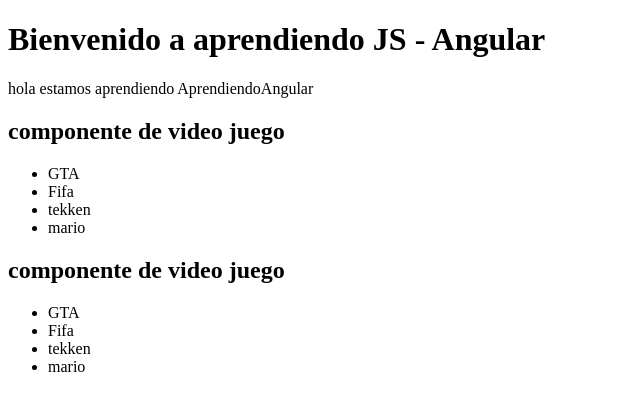
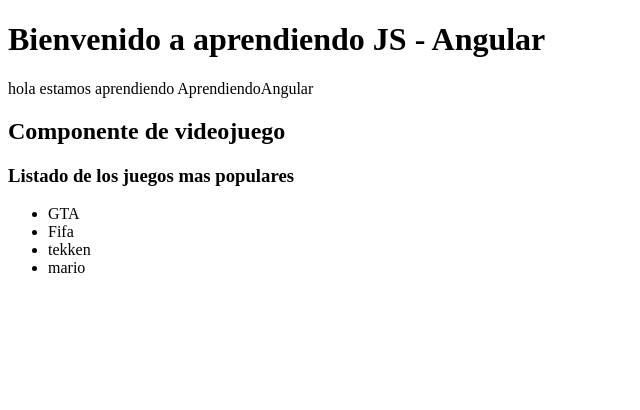
Before and after one commit to Juan-Camilo-Suarez/angular-start, an Angular app in the folder aprendiendo-angular/: page / in a window 1280 px wide. Shown: the top 410 px of the page, without its empty margins (0-640 px from the left). Built offline with nearby package versions, Linux system fonts and the light colour scheme.

Commit message:
separar las plantillas y agregar propiedades a un componente

```diff
--- a/aprendiendo-angular/src/app/app.component.html
+++ b/aprendiendo-angular/src/app/app.component.html
@@ -5,6 +5,5 @@
   <p>hola estamos aprendiendo AprendiendoAngular</p>
   <!--llamada al componente-->
   <videojuego></videojuego>
-  <videojuego></videojuego>
 
 </div>
--- a/aprendiendo-angular/src/app/video-juego/videojuego.component.html
+++ b/aprendiendo-angular/src/app/video-juego/videojuego.component.html
@@ -0,0 +1,8 @@
+<h2> {{ titulo}} </h2>
+<h3> {{ listado }}</h3>
+    <ul>
+        <li>GTA</li>
+        <li>Fifa</li>
+        <li>tekken</li>
+        <li>mario</li>
+    </ul>
--- a/aprendiendo-angular/src/app/video-juego/videojuego.component.ts
+++ b/aprendiendo-angular/src/app/video-juego/videojuego.component.ts
@@ -4,21 +4,18 @@ import { Component } from '@angular/core';
 //crear el componente
 @Component({
     selector: 'videojuego',
-    template: `
-               <h2> componente de video juego </h2>
-               <ul>
-                   <li>GTA</li>
-                   <li>Fifa</li>
-                   <li>tekken</li>
-                   <li>mario</li>
-               </ul>
-
-               `
+    templateUrl: './videojuego.component.html',
 })
 //exportar mi componente
 export  class VideoJuegoComponent{
+    //propiedades
+    public titulo: string;
+    public listado: string;
+
     //crear el contructor
     constructor() {
+        this.titulo = 'Componente de videojuego';
+        this.listado = 'Listado de los juegos mas populares ';
         console.log("se ha cargado el componente: videojuego.componente.ts");
     }
 
```
